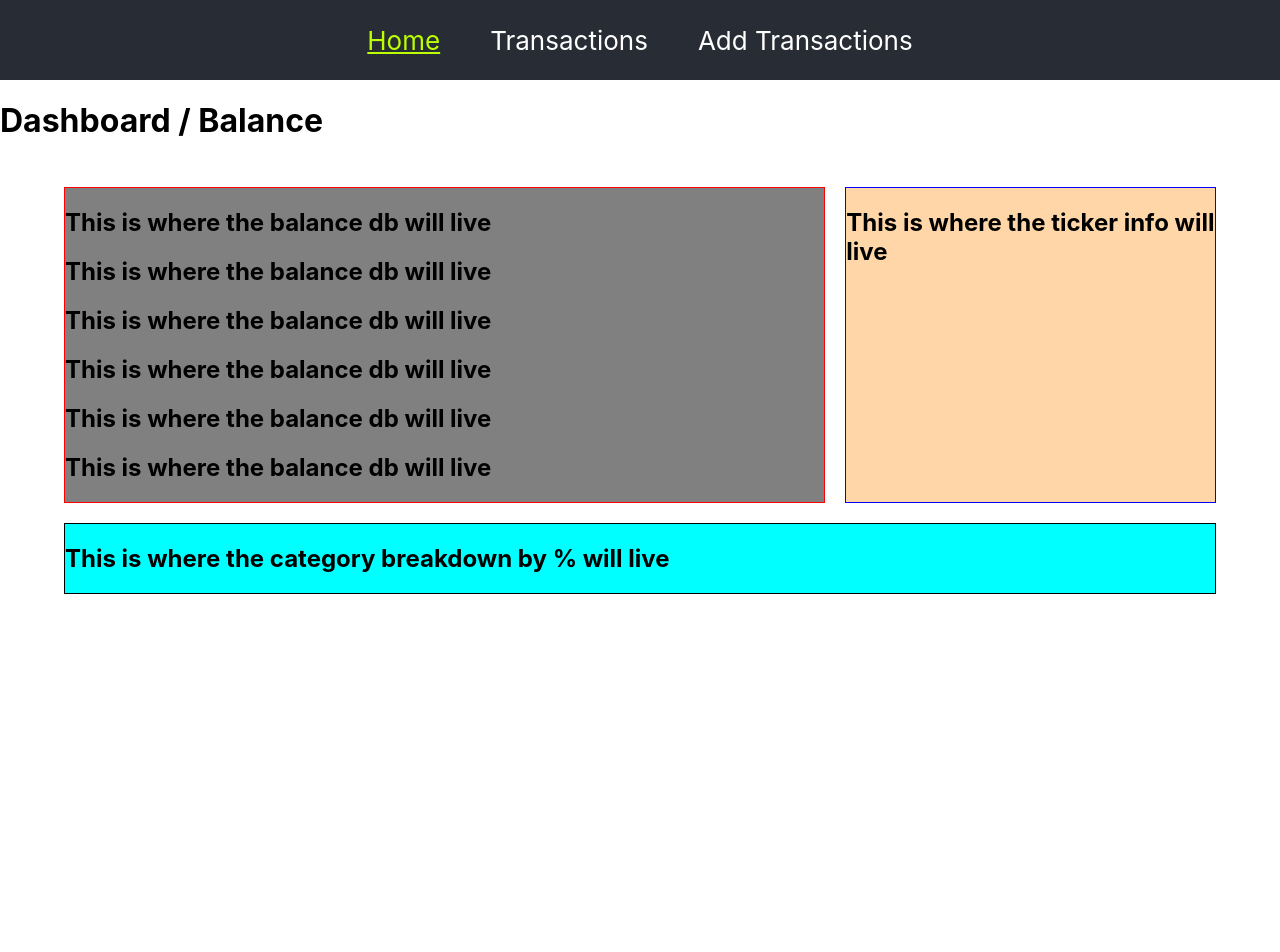
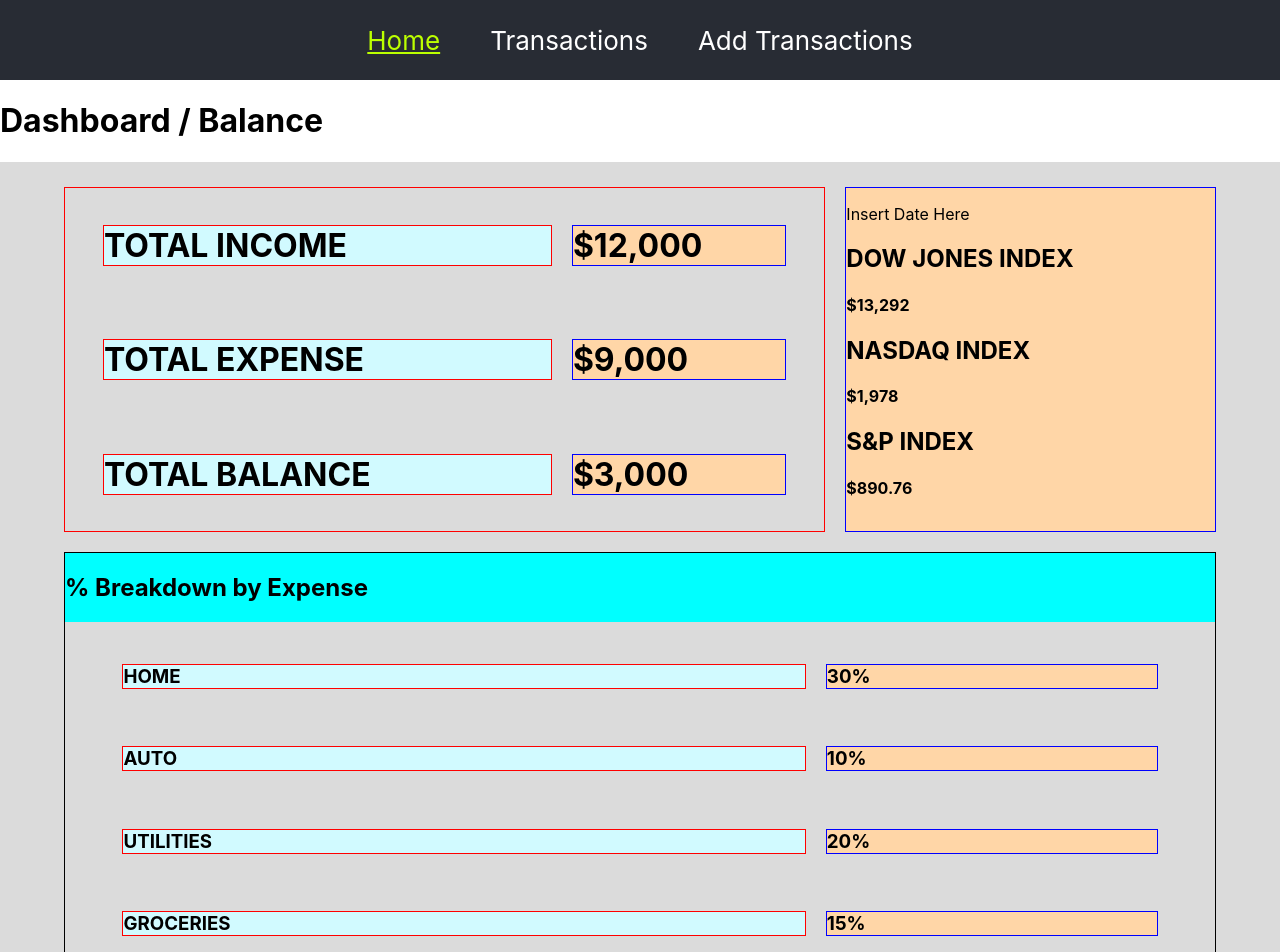
Before and after one commit to N2IT/p2-budget-binge, a React (Create React App) app: page / in a window 1280 px wide. Shown: the top 952 px of the page. Before the commit the page ends 800 px from the top, so only its background shows below. Built offline with nearby package versions, Linux system fonts and the light colour scheme.

Commit message:
static Home.js in place

```diff
--- a/src/App.css
+++ b/src/App.css
@@ -43,16 +43,19 @@
   grid-column-gap: 20px;
   grid-row-gap: 20px;
   padding: 2% 5%;
+  background-color: rgb(219, 219, 219);
 
 }
 
-.dbBoxPrimary {
+.dbBoxPrimary,
+.dbIncome {
   grid-column: 1/9;
-  background-color: grey;
+  background-color: rgb(209, 250, 255);
   border: 1px solid red;
 }
 
-.dbTickerSideBar {
+.dbTickerSideBar,
+.dbIncome-num {
   grid-column: 9/13;
   border: 1px solid blue;
   background-color: rgb(255, 214, 167);
--- a/src/App.js
+++ b/src/App.js
@@ -1,9 +1,11 @@
+import React, { useState, useEffect } from 'react'
 import { Outlet } from 'react-router-dom'
 import NavBar from './components/NavBar';
 import './App.css';
 import './AppMobile.css';
 
 function App() {
+
   return (
     <>
       <div class="App-header">
--- a/src/AppMobile.css
+++ b/src/AppMobile.css
@@ -1,12 +1,14 @@
 @media (max-width: 768px) {
 
-  .dbBoxPrimary {
+  .dbBoxPrimary,
+  .dbIncome {
       grid-column: 1/13;
       background-color: grey;
       border: 1px solid red;
     }
 
-    .dbTickerSideBar {
+    .dbTickerSideBar,
+    .dbIncome-num {
       grid-column: 1/13;
       border: 1px solid rgb(255, 0, 43);
       background-color: aliceblue;
--- a/src/pages/Home.js
+++ b/src/pages/Home.js
@@ -1,7 +1,9 @@
-import React from 'react';
+import { Outlet, useOutletContext } from "react-router-dom";
+import React from "react";
 import '../App.css';
 
 function Home() {
+
     return (
         <>
             <main>
@@ -10,20 +12,45 @@ function Home() {
                 3/4 viewport dashboard
                 1/4 right side stock tickers */}
                 <div className="grid-container">
-                    <div class="dbBoxPrimary">
-                        <h2>This is where the balance db will live</h2>
-                        <h2>This is where the balance db will live</h2>
-                        <h2>This is where the balance db will live</h2>
-                        <h2>This is where the balance db will live</h2>
-                        <h2>This is where the balance db will live</h2>
-                        <h2>This is where the balance db will live</h2>
-
+                    <div className="dbBoxPrimary">
+                        <div className="grid-container">
+                            <h1 className="dbIncome">TOTAL INCOME</h1>
+                            <h1 className="dbIncome-num">$12,000</h1>
+                        </div>
+                        <div className="grid-container">
+                            <h1 className="dbIncome">TOTAL EXPENSE</h1>
+                            <h1 className="dbIncome-num">$9,000</h1>
+                        </div>
+                        <div className="grid-container">
+                            <h1 className="dbIncome">TOTAL BALANCE</h1>
+                            <h1 className="dbIncome-num">$3,000</h1>
+                        </div>
                     </div>
                     <div className="dbTickerSideBar">
-                        <h2>This is where the ticker info will live</h2>
+                        <p>Insert Date Here</p>
+                        <h2>DOW JONES INDEX</h2>
+                        <h4>$13,292</h4>
+                        <h2>NASDAQ INDEX</h2>
+                        <h4>$1,978</h4>
+                        <h2>S&P INDEX</h2>
+                        <h4>$890.76</h4>
                     </div>
                     <div className="category-breakdown">
-                        <h2>This is where the category breakdown by % will live</h2>
+                        <h2>% Breakdown by Expense</h2>
+                        <div className="grid-container">
+                            <h3 className="dbIncome">HOME</h3>
+                            <h3 className="dbIncome-num">30%</h3>
+                            <h3 className="dbIncome">AUTO</h3>
+                            <h3 className="dbIncome-num">10%</h3>
+                            <h3 className="dbIncome">UTILITIES</h3>
+                            <h3 className="dbIncome-num">20%</h3>
+                            <h3 className="dbIncome">GROCERIES</h3>
+                            <h3 className="dbIncome-num">15%</h3>
+                            <h3 className="dbIncome">ENTERTAINMENT</h3>
+                            <h3 className="dbIncome-num">10%</h3>
+                            <h3 className="dbIncome">OTHER</h3>
+                            <h3 className="dbIncome-num">15%</h3>
+                        </div>
                     </div>
                 </div>
 
```
